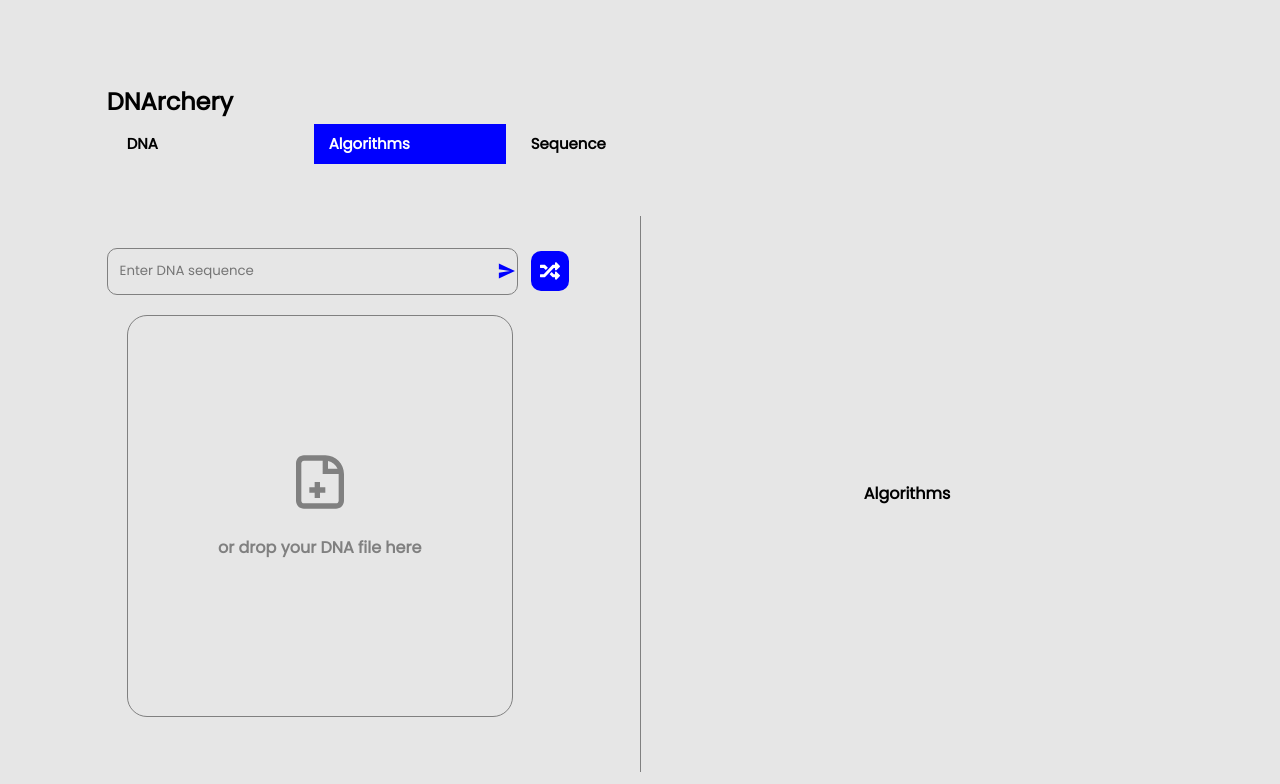
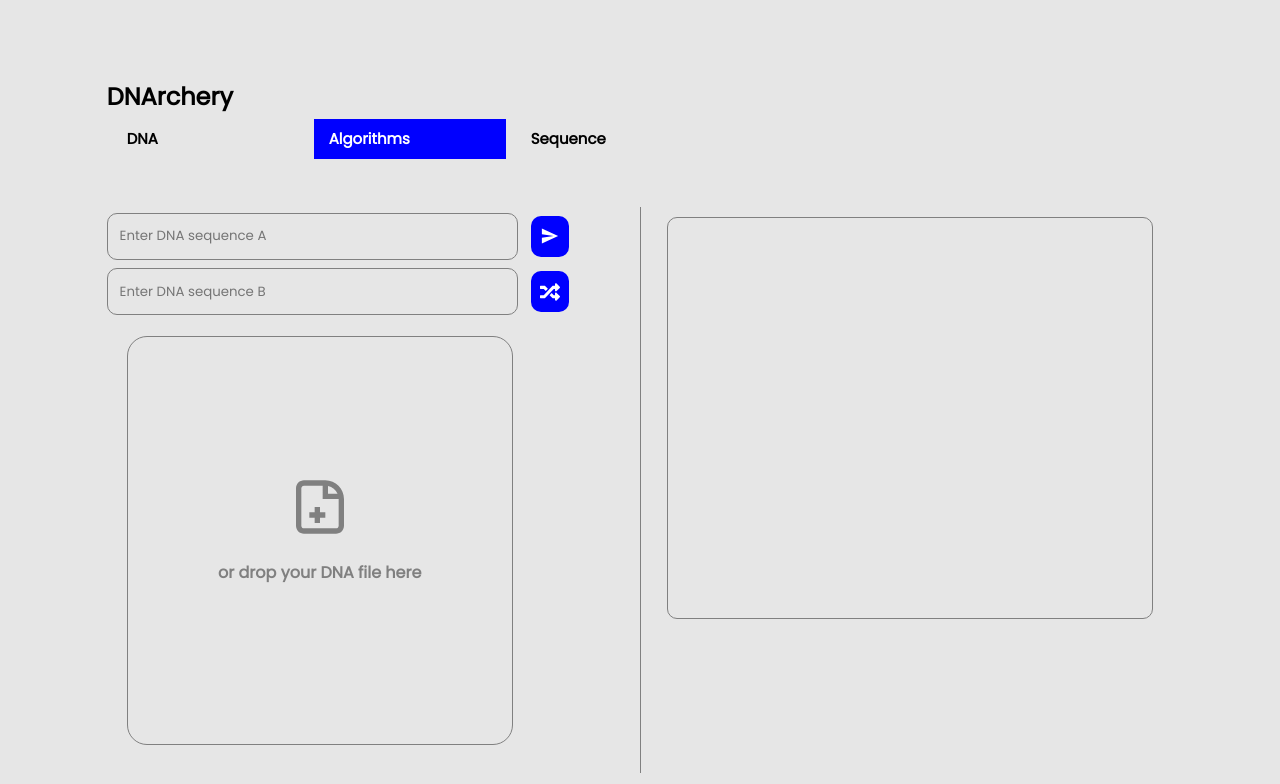
Before and after one commit to DNArchery/DNArchery, a React (Create React App) app in the folder ui/: page / in a window 1280 px wide. Both pictures are taken after a click on the element "Algorithms". Shown: the top 784 px of the page. Built offline with nearby package versions, Linux system fonts and the light colour scheme.

Commit message:
Added algos

```diff
--- /dev/null
+++ b/ui/src/components/Input/MultipleInput.js
@@ -0,0 +1,57 @@
+import * as React from 'react';
+import { IoMdSend } from 'react-icons/io';
+import { FaRandom } from 'react-icons/fa';
+import FilePicker from '../FilePicker/FilePicker';
+import './styles.css'
+
+const MultipleInput = ({ onSubmit }) => {
+
+    const [inputA, setInputA] = React.useState('');
+    const [inputB, setInputB] = React.useState('');
+
+    const getRandom = async () => {
+        var result;
+        try {
+            result = await fetch('http://127.0.0.1:1337/sequence/random', {
+                method: 'POST',
+                headers: {
+                    'Content-Type': 'application/json'
+                },
+                body: JSON.stringify({ length: 1337 })
+            })
+            result = await result.text()
+            return result;
+        } catch(e) {
+            console.error(e)
+         }
+    }
+
+    return <div className='input' >
+        <div style={{ width: '80%', display: 'flex', justifyContent: 'center', flexDirection: 'column' }}>
+            <div style={{ width: '120%', display: 'flex', alignItems: 'center', flexDirection: 'row', height: '8%' }}>
+                <div className='search'>
+                    <input type={'text'} placeholder='Enter DNA sequence A' value={inputA} onInput={(e) => setInputA(e.target.value)} />
+                </div>
+                <div onClick={() => onSubmit({ a: inputA, b: inputB })} className='button'>
+                    <IoMdSend style={{ color: 'white', fontSize: '20px' }} />
+                </div>
+            </div>
+            <div style={{ width: '120%', display: 'flex', marginTop: '10px', alignItems: 'center', flexDirection: 'row', height: '8%' }}>
+                <div className='search'>
+                    <input type={'text'} placeholder='Enter DNA sequence B' value={inputB} onInput={(e) => setInputB(e.target.value)} />
+                </div>
+                <div onClick={async() => {
+                    setInputA(await getRandom())
+                    setInputB(await getRandom())
+                }} className='button'>
+                    <FaRandom style={{ color: 'white', fontSize: '20px' }} />
+                </div>
+            </div>
+            <div style={{ width: '100%', height: '80%', display: 'flex', justifyContent: 'center' }}>
+                <FilePicker />
+            </div>
+        </div>
+    </div>
+}
+
+export default MultipleInput;
--- /dev/null
+++ b/ui/src/screens/Algorithms.css
@@ -0,0 +1,17 @@
+.output {
+    flex: 5;
+    display: flex;
+}
+
+.output textarea {
+    resize: none;
+    margin-top: 10px;
+    height: 70%;
+    background-color: #e6e6e6;
+    font-family: 'Poppins';
+    color: 'grey';
+    width: 100%;
+    border-radius: 10px;
+    border: solid grey;
+    border-width: 1px;
+}
--- a/ui/src/screens/Algorithms.js
+++ b/ui/src/screens/Algorithms.js
@@ -1,12 +1,44 @@
 import * as React from 'react'
-import Input from '../components/Input/Input';
+import MultipleInput from '../components/Input/MultipleInput';
+import PlaceHolder from '../components/PlaceHolder/PlaceHolder'
+import './Algorithms.css';
 
-const Algorithms = () => {
+const Algorithms = (props) => {
+
+    const { state, onChange } = props;
+    const [results, setResults] = React.useState(state.results || [])
+    const [needleman, setN] = React.useState('');
+    const [smith, setSmith] = React.useState('');
+    const [sparse, setS] = React.useState('');
+
+    const Result = ({ label, result }) => {
+        return <div style={{ width: '100%', flex: 1 }} >
+            <p>{label}</p>
+            <textarea>{result}</textarea>
+        </div>
+    }
+
+    const submit = ({a, b}) => {
+        fetch('http://127.0.0.1:1337/dna/sparse_alignment', {
+            method: 'POST',
+            headers: {
+                'Content-Type': 'application/json'
+            },
+            body: JSON.stringify({ dna: query })
+        })
+            .then(response => response.json())
+            .then(data => setAminoAcid(data.amino_acids))
+            .catch(error => console.error(error));
+    }
+
     return <div style={{ flex: 1, display: 'flex' }}>
         <div style={{ flex: 1 }} />
-        <Input />
+        <MultipleInput />
         <div className='output'>
-            <p>Algorithms</p>
+            {/* <PlaceHolder /> */}
+            <div style={{ flex: 8, display: 'flex', width: '90%', flexDirection: 'column', justifyContent: 'center' }}>
+                <Result />
+            </div>
         </div>
         <div style={{ flex: 1 }} />
     </div>
```
